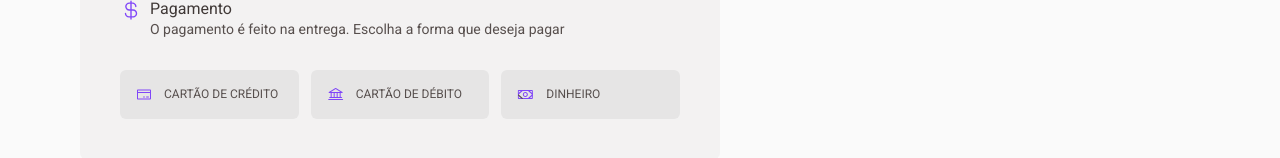
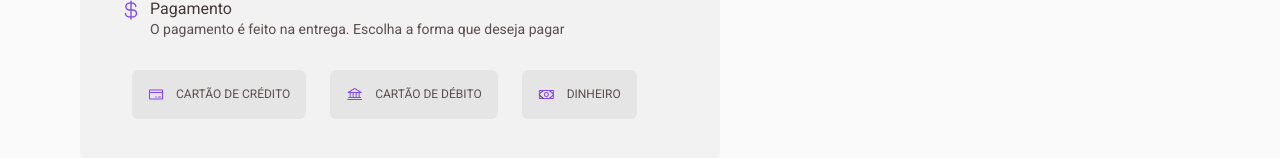
Before and after one commit to brunogoncalvesferreira/delivery_coffee, a React (Vite) app: page /checkout in a window 1280 px wide. Shown: the part 624-782 px from the top of the page. Built offline with nearby package versions, Linux system fonts and the light colour scheme.

Commit message:
update Checkout

```diff
--- a/src/pages/Checkout/components/MethodsPayment/components/MethodPaymentInput/index.tsx
+++ b/src/pages/Checkout/components/MethodsPayment/components/MethodPaymentInput/index.tsx
@@ -1,22 +1,20 @@
-import credit from '../../../../../../assets/credit.svg'
-import debit from '../../../../../../assets/debit.svg'
-import money from '../../../../../../assets/money.svg'
+import { ContentContainer } from '../../styles'
 
-export function MethodPaymentInput() {
+interface MethodPaymentInputProps {
+  title: string
+  icon: string
+}
+
+export function MethodPaymentInput({ title, icon }: MethodPaymentInputProps) {
   return (
     <>
-      <button type="button">
-        <img src={credit} alt="icon crédito" />
-        Cartão de crédito
-      </button>
-      <button type="button">
-        <img src={debit} alt="icon débito" />
-        Cartão de débito
-      </button>
-      <button type="button">
-        <img src={money} alt="icon dinheiro" />
-        Dinheiro
-      </button>
+      <input type="radio" />
+      <label className="label" htmlFor="">
+        <ContentContainer>
+          <img src={icon} alt={title} />
+          {title}
+        </ContentContainer>
+      </label>
     </>
   )
 }
--- a/src/pages/Checkout/components/MethodsPayment/index.tsx
+++ b/src/pages/Checkout/components/MethodsPayment/index.tsx
@@ -1,10 +1,35 @@
 import { MethodPaymentInput } from './components/MethodPaymentInput'
 import { PaymentMethodsContainer } from './styles'
+
+import credit from '../../../../assets/credit.svg'
+import debit from '../../../../assets/debit.svg'
+import money from '../../../../assets/money.svg'
+
+const data = [
+  {
+    title: 'Cartão de crédito',
+    icon: credit,
+  },
+  {
+    title: 'Cartão de débito',
+    icon: debit,
+  },
+  {
+    title: 'Dinheiro',
+    icon: money,
+  },
+]
 
 export function MethodsPayment() {
   return (
     <PaymentMethodsContainer>
-      <MethodPaymentInput />
+      {data.map((item) => (
+        <MethodPaymentInput
+          key={item.title}
+          title={item.title}
+          icon={item.icon}
+        />
+      ))}
     </PaymentMethodsContainer>
   )
 }
--- a/src/pages/Checkout/components/MethodsPayment/styles.ts
+++ b/src/pages/Checkout/components/MethodsPayment/styles.ts
@@ -2,12 +2,30 @@ import styled from 'styled-components'
 
 export const PaymentMethodsContainer = styled.div`
   display: flex;
-  align-items: center;
   gap: 0.75rem;
 
   margin-top: 2rem;
 
-  button {
+  input {
+    visibility: hidden;
+    appearance: none;
+  }
+
+  input:checked + label div {
+    border: 1px solid ${(props) => props.theme.purple};
+    background: ${(props) => props.theme['purple-light']};
+
+    &:hover {
+      background: ${(props) => props.theme['purple-light']};
+    }
+  }
+`
+
+export const ContentContainer = styled.div`
+  display: flex;
+  align-items: center;
+  gap: 0.75rem;
+
   background: ${(props) => props.theme['base-button']};
   border: none;
   border-radius: 6px;
@@ -24,14 +42,5 @@ export const PaymentMethodsContainer = styled.div`
   color: ${(props) => props.theme['base-text']};
   line-height: 1.3;
   text-transform: uppercase;
-
-    &:focus-within {
-      border: 1px solid ${(props) => props.theme['purple-dark']};
-      background-color: ${(props) => props.theme['purple-light']};
-    }
-
-    @media (max-width: 768px) {
-      flex-direction: column;
-    }
-  }
+  transition: 0.4s;
 `
```
Lines whose indentation alone changed are shown as unchanged.
